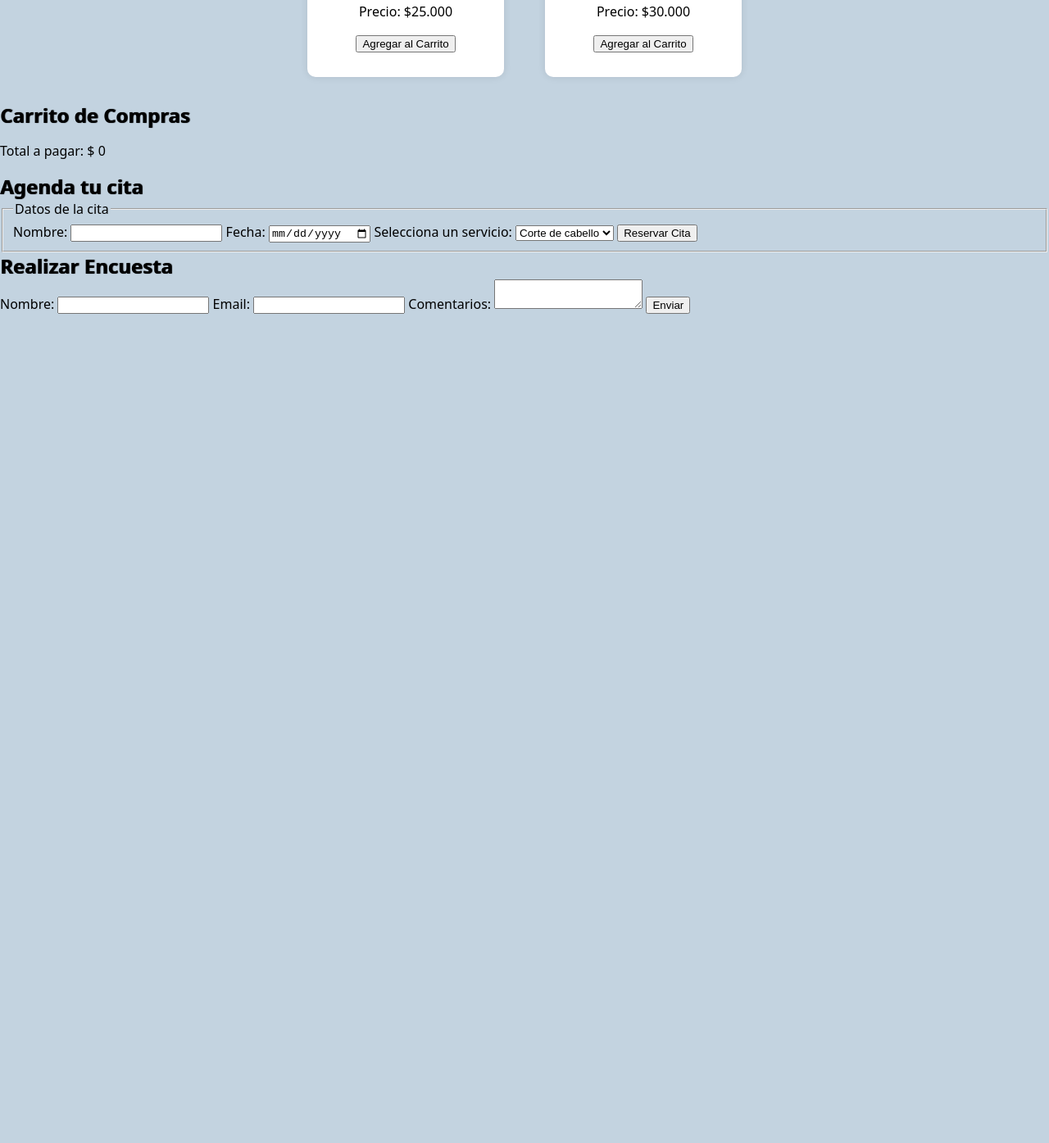
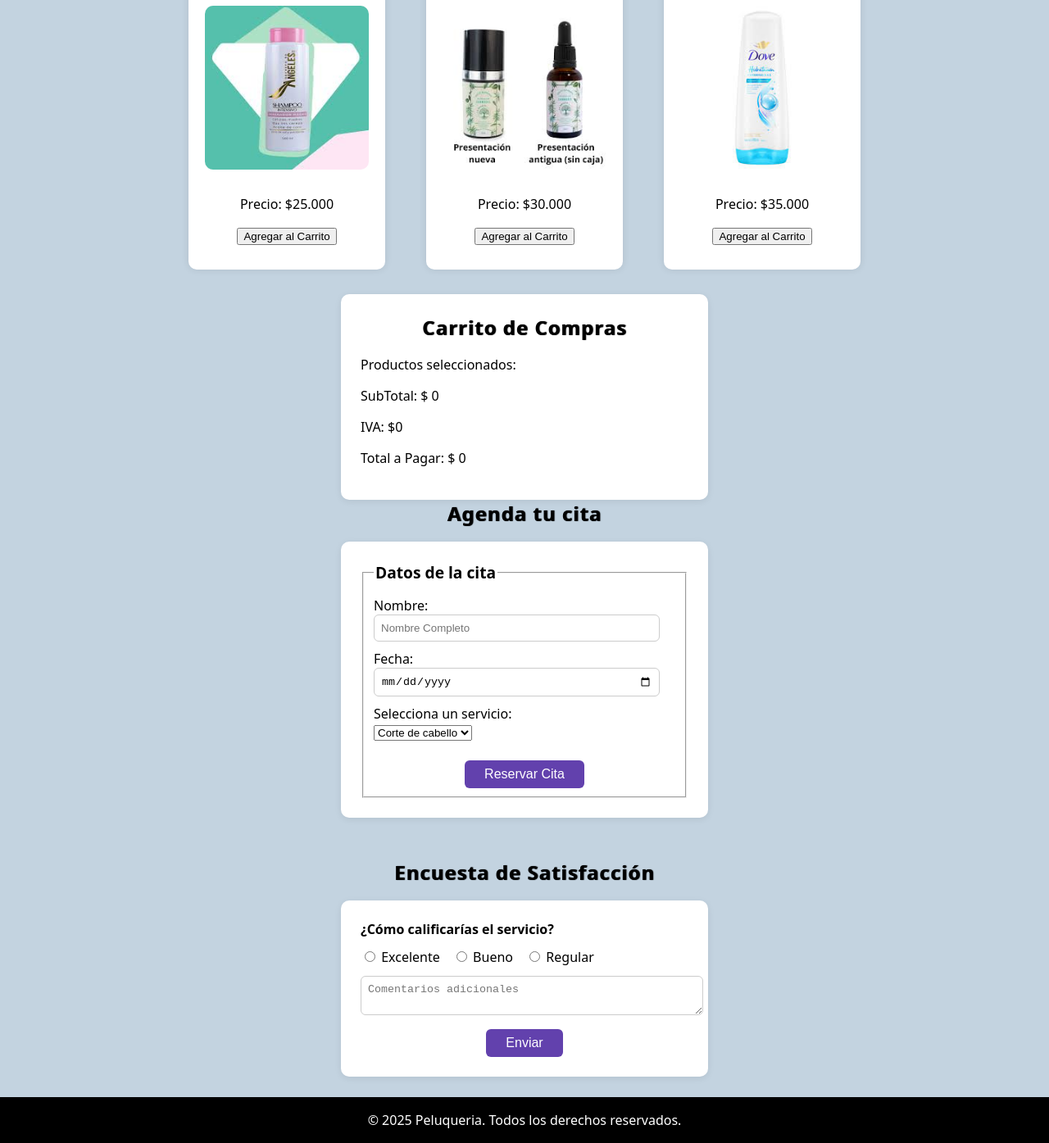
Before and after one commit to Manu2831/peluqueria_web, a plain HTML site: page index.html in a window 1280 px wide. Shown: the part 292-1687 px from the top of the page at 82% size. Before the commit the page ends 800 px from the top, so only its background shows below. Drawn offline with Linux system fonts and the light colour scheme.

Commit message:
:feat terminado sin scripts

```diff
--- a/Styles/style.css
+++ b/Styles/style.css
@@ -9,8 +9,7 @@ header {
     background-color: #000000;
     color: #ffffff;
     margin: 0px;
-    padding-top: 1px;
-    padding-bottom: 5px;
+    padding: 5px 0px;
     text-align: center;
 }
 #catalogo{
@@ -44,9 +43,112 @@ h2{
     text-align: center;
     padding-bottom: 30px;
 }
+.Producto img{
+    width: 100%;
+    height: auto;
+    border-radius: 10px;
+    margin-bottom: 10px;
+}
 .Producto:hover{
     background-color: #f0f0f0;
     transform: scale(1.05);
     transition: transform 0.2s ease-in-out;
     box-shadow: 0px 0px 20px rgba(0, 0, 0, 0.2);
 }
+#encuesta h2{
+    margin-top: 50px;
+    text-align: center;
+    margin-bottom: 18px;
+    letter-spacing: 1px;
+}
+.tarjeta-encuesta {
+    max-width: 400px;
+    margin: 0 auto;
+    background: #fff;
+    border-radius: 10px;
+    box-shadow: 0 2px 8px rgba(0,0,0,0.08);
+    padding: 24px;
+}
+.tarjeta-encuesta textarea {
+    width: 100%;
+    border-radius: 6px;
+    border: 1px solid #ccc;
+    padding: 8px;
+    resize: vertical;
+}
+.botoncito {
+    display: flex;
+    justify-content: center;
+    margin-top: 12px;
+}
+.botoncito button {
+    background: #6241ad;
+    color: #fff;
+    border: none;
+    border-radius: 6px;
+    padding: 8px 24px;
+    cursor: pointer;
+    font-size: 1em;
+}
+#citas h2 {
+    text-align: center;
+    margin-bottom: 18px;
+    letter-spacing: 1px;
+}
+.tarjeta-cita {
+    max-width: 400px;
+    margin: 0 auto;
+    background: #fff;
+    border-radius: 10px;
+    box-shadow: 0 2px 8px rgba(0,0,0,0.08);
+    padding: 24px;
+}
+#citas label{
+    display: flex;
+    flex-direction: column;
+    margin-top: 10px;
+}
+#citas  legend{
+    font-weight: bold;
+    font-size: 1.2em;
+}
+.tarjeta-cita input{
+    width: 90%;
+    border-radius: 6px;
+    border: 1px solid #ccc;
+    padding: 8px;
+    resize: vertical;
+}
+.tarjeta-cita button {
+    background: #6241ad;
+    color: #fff;
+    border: none;
+    border-radius: 6px;
+    padding: 8px 24px;
+    cursor: pointer;
+    font-size: 1em;
+    margin-top: 12px;
+}
+#Carrito h2 {
+    text-align: center;
+    margin-bottom: 18px;
+    letter-spacing: 1px;
+}
+.tarjeta-carro {
+    max-width: 400px;
+    margin: 0 auto;
+    background: #fff;
+    border-radius: 10px;
+    box-shadow: 0 2px 8px rgba(0,0,0,0.08);
+    padding: 24px;
+}
+footer{
+    background-color: #000000;
+    color: #ffffff;
+    text-align: center;
+    padding: 1px 0px;
+    position: relative;
+    bottom: 0;
+    width: 100%;
+    margin-top: 25px;
+}
--- a/index.html
+++ b/index.html
@@ -16,28 +16,44 @@
         <div class="Productos">
             <div class="Producto">
                 <h3>Shampoo Keratina</h3>
+                <img src="Img/Shampoo.jpg" alt="Shampoo">
                 <p>Precio: $25.000</p>
-                <button onclick="Agregaralcarrito('Shampoo Keratina',25000)">Agregar al Carrito</button>
+                <button onclick="AgregarAlCarrito('Shampoo Keratina',25000)">Agregar al Carrito</button>
             </div>
             <div class="Producto">
                 <h3>Aceite Reparador</h3>
+                <img src="Img/Aceite.jpg" alt="Aceite">
                 <p>Precio: $30.000</p>
-                <button onclick="Agregaralcarrito('Aceite Reparador',30000)">Agregar al Carrito</button>
+                <button onclick="AgregarAlCarrito('Aceite Reparador',30000)">Agregar al Carrito</button>
+            </div>
+            <div class="Producto">
+                <h3>Acondicionador</h3>
+                <img src="Img/Acondionador.jpg" alt="Acondicionador">
+                <p>Precio: $35.000</p>
+                <button onclick="AgregarAlCarrito('Acondicionador',35000)">Agregar al Carrito</button>
             </div>
         </div>
     </section>
     <section id="Carrito">
-        <h2>Carrito de Compras</h2>
-        <ul id="Lista-Compra"></ul>
-        <p>Total a pagar: $ <span id="total">0</span></p>
+
+
+        <div class="tarjeta-carro">
+            <h2>Carrito de Compras</h2>
+            <p>Productos seleccionados:</p>
+            <ul id="Lista-Compra"></ul>
+            <p>SubTotal: $ <span id="total">0</span></p>
+            <p>IVA: $<span id="IVA">0</span></p>
+            <p>Total a Pagar: $ <span id="Itotal">0</span></p>
+        </div>
     </section>
     <section id="citas">
         <h2>Agenda tu cita</h2>
-        <form>
+        <div class="tarjeta-cita">
+            <form>
             <fieldset>
-                <legend>Datos de la cita</legend>
+                <legend >Datos de la cita</legend>
                 <label for="nombre">Nombre:</label>
-                <input type="text" id="nombre" name="nombre" required>
+                <input placeholder="Nombre Completo" type="text" id="nombre" name="nombre" required>
                 <label for="fecha">Fecha:</label>
                 <input type="date" id="fecha" name="fecha" required>
                 <label for="servicio">Selecciona un servicio:</label>
@@ -46,23 +62,46 @@
                     <option value="color">Peinado</option>
                     <option value="peinado">Coloracion</option>
                 </select>
-                <button type="submit">Reservar Cita</button>
+                <div class="botoncito"><button type="submit">Reservar Cita</button></div>
             </fieldset>
         </form>
-    </section>
-    <section id="Encuesta">
-        <h2>Realizar Encuesta</h2>
-        <div class="encuesta">
-            <form>
-            <label for="nombre">Nombre:</label>
-            <input type="text" id="nombre" name="nombre" required>
-            <label for="email">Email:</label>
-            <input type="email" id="email" name="email" required>
-            <label for="comentarios">Comentarios:</label>
-            <textarea id="comentarios" name="comentarios" required></textarea>
-            <button type="submit">Enviar</button>
-            </form>
         </div>
     </section>
+ <section id="encuesta">
+    <h2>Encuesta de Satisfacción</h2>
+    <div class="tarjeta-encuesta">
+        <form>
+            <label style="font-weight: bold;">¿Cómo calificarías el servicio?</label><br/>
+            <div style="margin: 12px 0;">
+                <input type="radio" name="calificacion" value="excelente" id="excelente" />
+                <label for="excelente">Excelente</label>
+                <input type="radio" name="calificacion" value="bueno" id="bueno" style="margin-left:16px;"/>
+                <label for="bueno">Bueno</label>
+                <input type="radio" name="calificacion" value="regular" id="regular" style="margin-left:16px;"/>
+                <label for="regular">Regular</label>
+            </div>
+            <textarea placeholder="Comentarios adicionales"></textarea><br/>
+            <div class="botoncito">
+                <button type="submit">
+                Enviar
+            </button>
+            </div>
+        </form>
+        </div>
+    </section>
+    <footer>
+        <p>&copy; 2025 Peluqueria. Todos los derechos reservados.</p>
+    </footer>
+    <script src="script.js"></script>
+    <script>
+        document.querySelector('#citas form').addEventListener('submit', function(e) {
+            e.preventDefault();
+            alert('¡Cita agendada correctamente!');
+        });
+        document.querySelector('#encuesta form').addEventListener('submit', function(e) {
+            e.preventDefault();
+            alert('¡Gracias por tu opinión!');
+        });
+    </script>
 </body>
 </html>
--- /dev/null
+++ b/script.js
@@ -0,0 +1,31 @@
+let carrito = [];
+
+function AgregarAlCarrito(nombre, precio) {
+    carrito.push({ nombre, precio });
+    actualizarCarrito();
+}
+
+function actualizarCarrito() {
+    const carritoElement = document.getElementById('Lista-Compra');
+    const totalElement = document.getElementById('total');
+    const IVAElement = document.getElementById('IVA');
+    const totalIVAElement = document.getElementById('Itotal');
+    carritoElement.innerHTML = '';
+    let total = 0;
+    let IVA = 0.19 * total;
+    let totalIVA = total + IVA;
+
+    carrito.forEach(element => {
+    const li = document.createElement('li');
+    li.textContent = `${element.nombre} - $${element.precio}`;
+    carritoElement.appendChild(li);
+    total += element.precio;
+    IVA = 0.19 * total;
+    totalIVA = total + IVA;
+
+    });
+
+    totalIVAElement.textContent = totalIVA;
+    IVAElement.textContent = IVA;
+    totalElement.textContent = total;
+}
```
Also changed, not shown: Img/Aceite.jpg (added), Img/Acondionador.jpg (added), Img/Shampoo.jpg (added), root.js (deleted).
